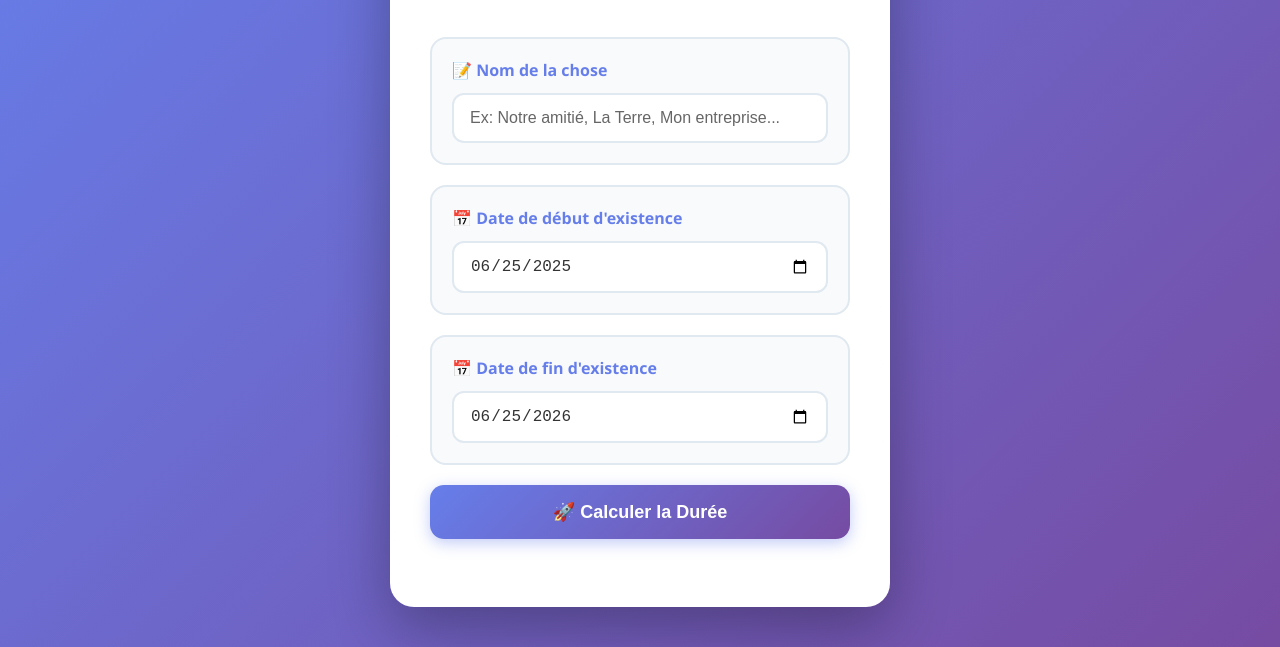
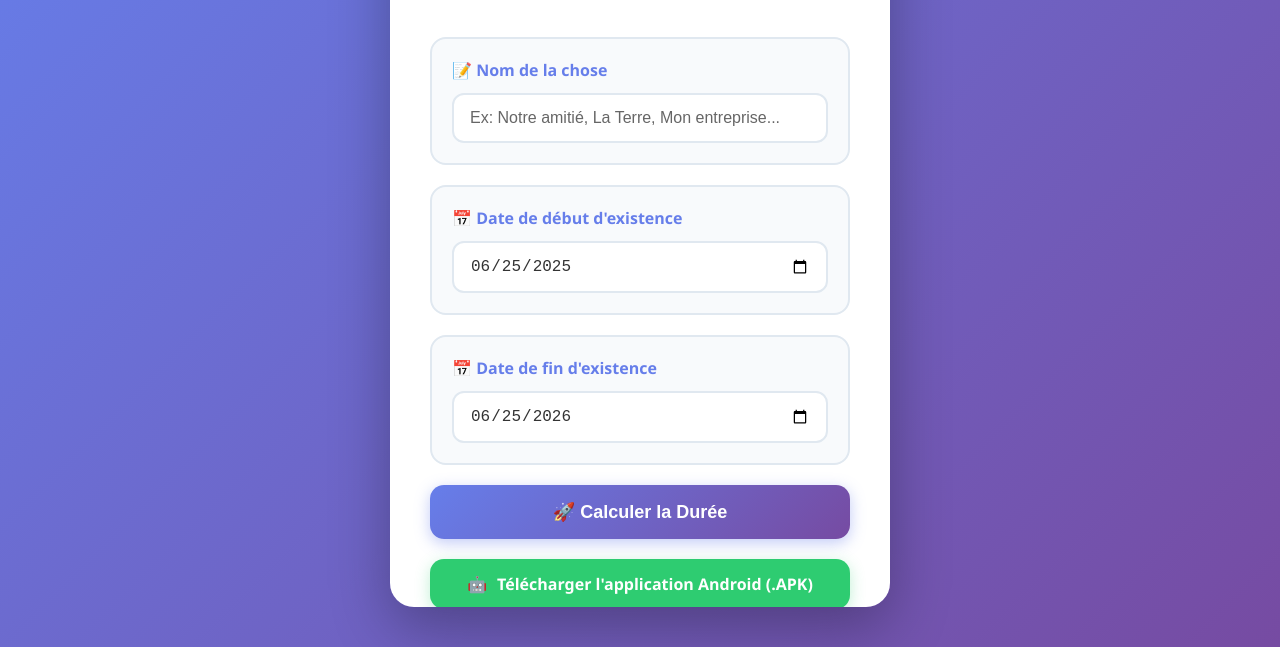
Before and after one commit to marcomabandwe/AppEx, a website: page index.html in a window 1280 px wide. Shown: the part 153-800 px from the top of the page. Drawn offline with Linux system fonts and the light colour scheme.

Commit message:
nga
Added styles for download button in light and dark modes.

```diff
--- a/index.html
+++ b/index.html
@@ -18,6 +18,8 @@
             --border-color: #e0e8f0;
             --accent-color: #667eea;
             --accent-dark: #764ba2;
+            --download-btn-bg: #2ecc71;
+            --download-btn-hover: #27ae60;
         }
 
         body.dark-mode {
@@ -26,6 +28,8 @@
             --text-primary: #f0f0f0;
             --text-secondary: #b0b0b0;
             --border-color: #404040;
+            --download-btn-bg: #27ae60;
+            --download-btn-hover: #219653;
         }
 
         * {
@@ -261,13 +265,40 @@
             color: white;
             cursor: pointer;
             transition: transform 0.2s, box-shadow 0.2s;
-            margin-bottom: 30px;
+            margin-bottom: 20px;
             box-shadow: 0 4px 15px rgba(102, 126, 234, 0.4);
         }
 
         .button:hover {
             transform: translateY(-2px);
             box-shadow: 0 6px 20px rgba(102, 126, 234, 0.6);
+        }
+
+        /* Style du bouton de téléchargement de l'APK */
+        .download-button {
+            display: flex;
+            align-items: center;
+            justify-content: center;
+            gap: 10px;
+            width: 100%;
+            background: var(--download-btn-bg);
+            border: none;
+            border-radius: 14px;
+            padding: 14px;
+            font-size: 16px;
+            font-weight: bold;
+            color: white;
+            text-decoration: none;
+            cursor: pointer;
+            transition: transform 0.2s, background-color 0.2s, box-shadow 0.2s;
+            margin-bottom: 30px;
+            box-shadow: 0 4px 15px rgba(46, 204, 113, 0.3);
+        }
+
+        .download-button:hover {
+            background-color: var(--download-btn-hover);
+            transform: translateY(-2px);
+            box-shadow: 0 6px 20px rgba(46, 204, 113, 0.5);
         }
 
         .button-small {
@@ -411,6 +442,10 @@
 
         <button class="button" id="btnCalculer" onclick="calculerDuree()">🚀 Calculer la Durée</button>
 
+        <a href="android/app/build/outputs/apk/debug/app-debug.apk" class="download-button" id="btnTelecharger" download>
+            🤖 <span id="downloadText">Télécharger l'application Android (.APK)</span>
+        </a>
+
         <div class="result-container" id="resultContainer">
             <div class="result-text" id="resultText"></div>
         </div>
@@ -429,6 +464,7 @@
                 labelDebut: '📅 Date de début d\'existence',
                 labelFin: '📅 Date de fin d\'existence',
                 btnCalculer: '🚀 Calculer la Durée',
+                btnTelecharger: 'Télécharger l\'application Android (.APK)',
                 errorNom: '❌ Veuillez entrer le nom de la chose',
                 errorDate: '❌ La date de début doit être antérieure à la date de fin',
                 saved: '✅ Sauvegardé!',
@@ -440,6 +476,7 @@
                 labelDebut: '📅 Start date of existence',
                 labelFin: '📅 End date of existence',
                 btnCalculer: '🚀 Calculate Duration',
+                btnTelecharger: 'Download Android App (.APK)',
                 errorNom: '❌ Please enter the name',
                 errorDate: '❌ Start date must be before end date',
                 saved: '✅ Saved!',
@@ -490,6 +527,7 @@
             document.getElementById('labelDebut').textContent = t.labelDebut;
             document.getElementById('labelFin').textContent = t.labelFin;
             document.getElementById('btnCalculer').textContent = t.btnCalculer;
+            document.getElementById('downloadText').textContent = t.btnTelecharger;
         }
 
         function updateCharCount() {
```
